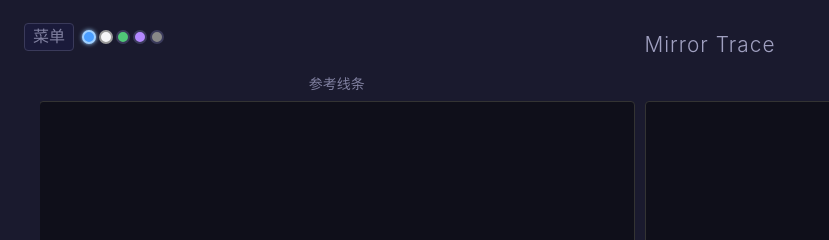
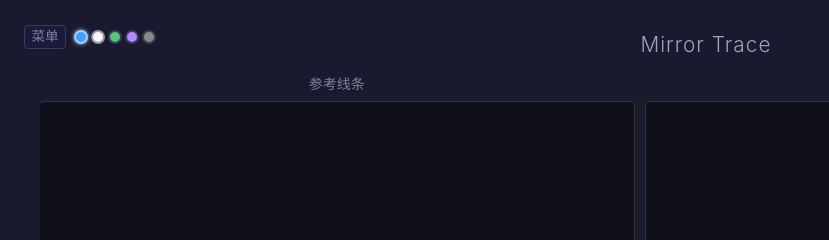
Before and after one commit to Caelirhythmus/mirror-trace, a website built with Vite: page index.html in a window 1280 px wide. Shown: the top 240 px of the page, 0-829 px from the left. Built offline with nearby package versions, Linux system fonts and the light colour scheme.

Commit message:
fix(layout): shrink menu button from 28px to 24px to prevent header overflow
Problem: the header row grew ~5px taller after adding the menu button and
theme dots (28px button + 2px border = 30px vs h1 line-height ~25px).  This
pushed the config row partially below the viewport, where overflow:hidden on
#app clipped the bottom content.

Fix: reduce #btn-sidebar from 28px to 24px (with 0.4rem horizontal padding
and 0.85rem font-size).  Total height with border: 24+2 = 26px — close
enough to the original h1 height that the flex container doesn't grow.

```diff
--- a/src/style.css
+++ b/src/style.css
@@ -103,14 +103,14 @@ html, body {
 
 #btn-sidebar {
   width: auto;
-  min-width: 28px;
-  height: 28px;
-  padding: 0 0.5rem;
+  min-width: 24px;
+  height: 24px;
+  padding: 0 0.4rem;
   border: 1px solid var(--border-light);
   border-radius: 4px;
   background: var(--bg-button);
   color: var(--text-dim);
-  font-size: 1rem;
+  font-size: 0.85rem;
   line-height: 1;
   cursor: pointer;
   display: flex;
```
